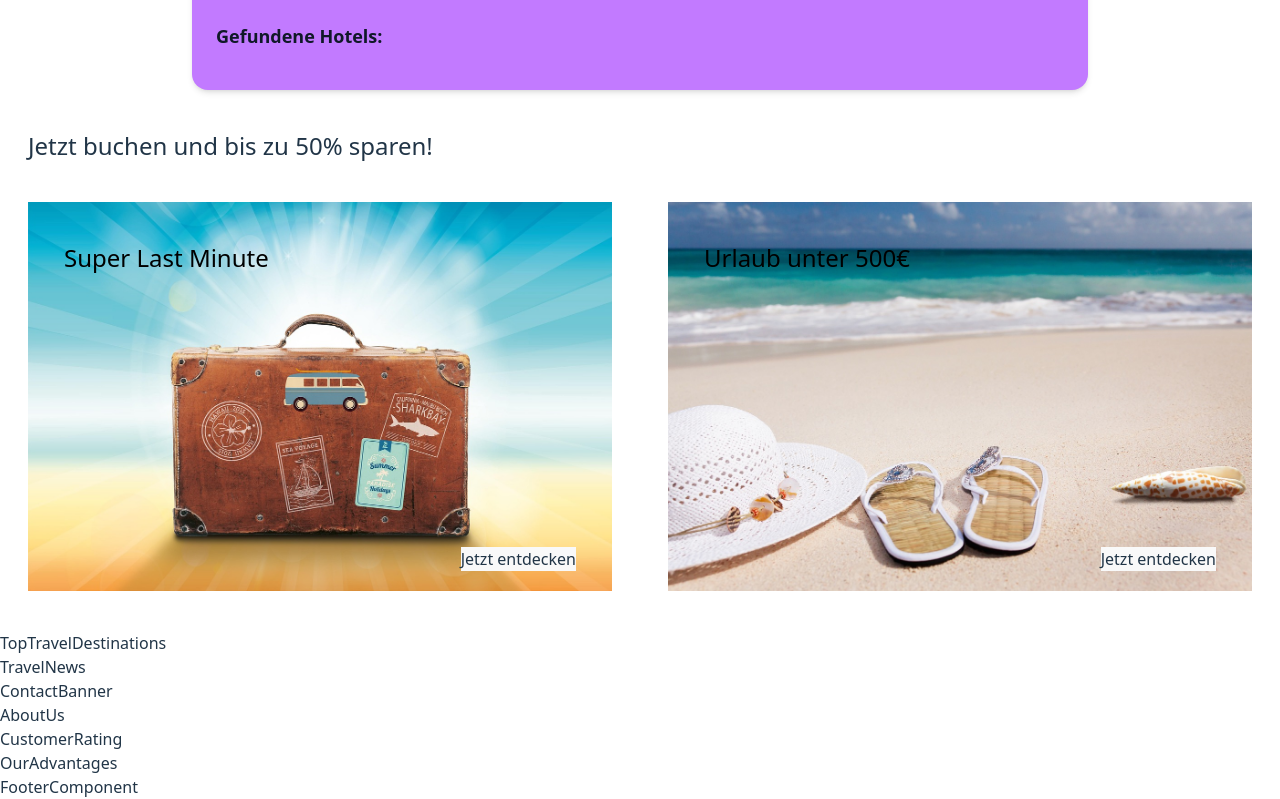
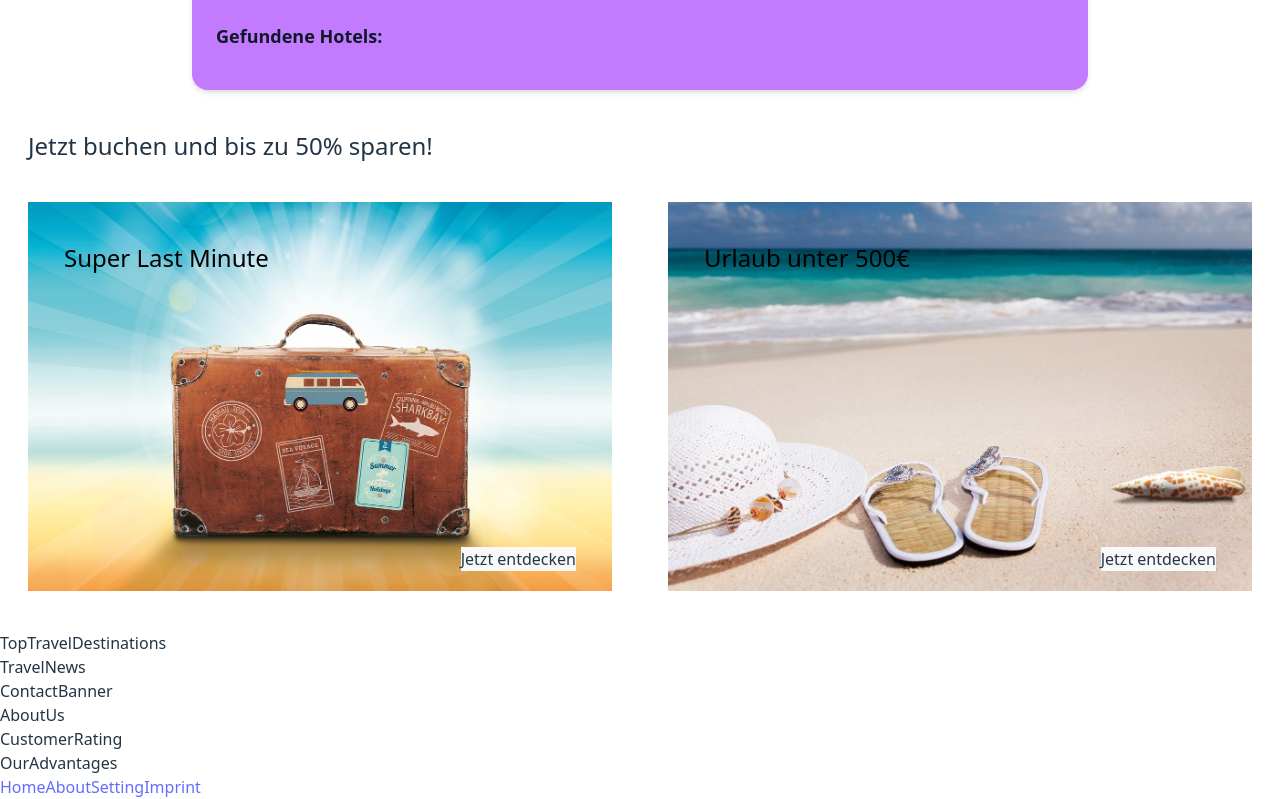
Before and after one commit to sayotekey/reisewelt, a React (Vite) app in the folder frontend/: page / in a window 1280 px wide. Shown: the part 354-1153 px from the top of the page. Built offline with nearby package versions, Linux system fonts and the light colour scheme.

Commit message:
adding errorpage

```diff
--- a/frontend/src/components/FooterComponent.jsx
+++ b/frontend/src/components/FooterComponent.jsx
@@ -1,7 +1,17 @@
 import React from "react";
+import { NavLink } from "react-router-dom";
 
 const FooterComponent = () => {
-  return <div>FooterComponent</div>;
+  return (
+    <div>
+      <footer>
+        <NavLink to="/">Home</NavLink>
+        <NavLink to="/about">About</NavLink>
+        <NavLink to="/setting">Setting</NavLink>
+        <NavLink to="/imprint">Imprint</NavLink>
+      </footer>
+    </div>
+  );
 };
 
 export default FooterComponent;
```
